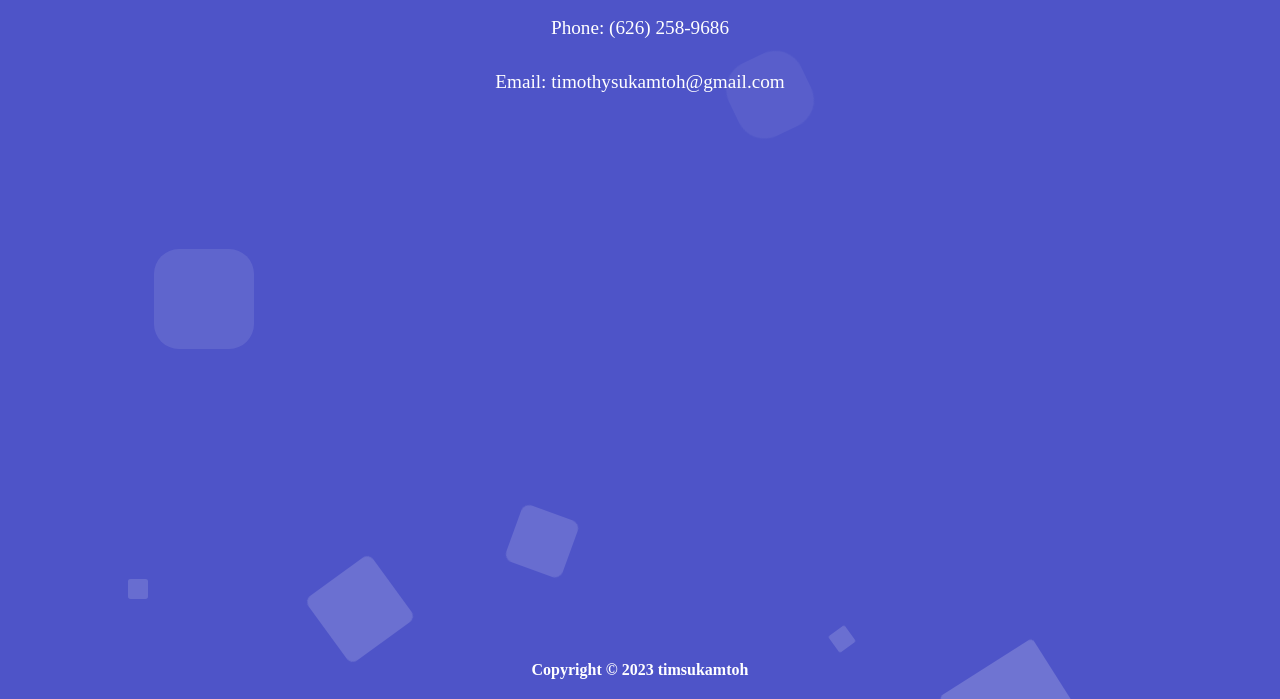
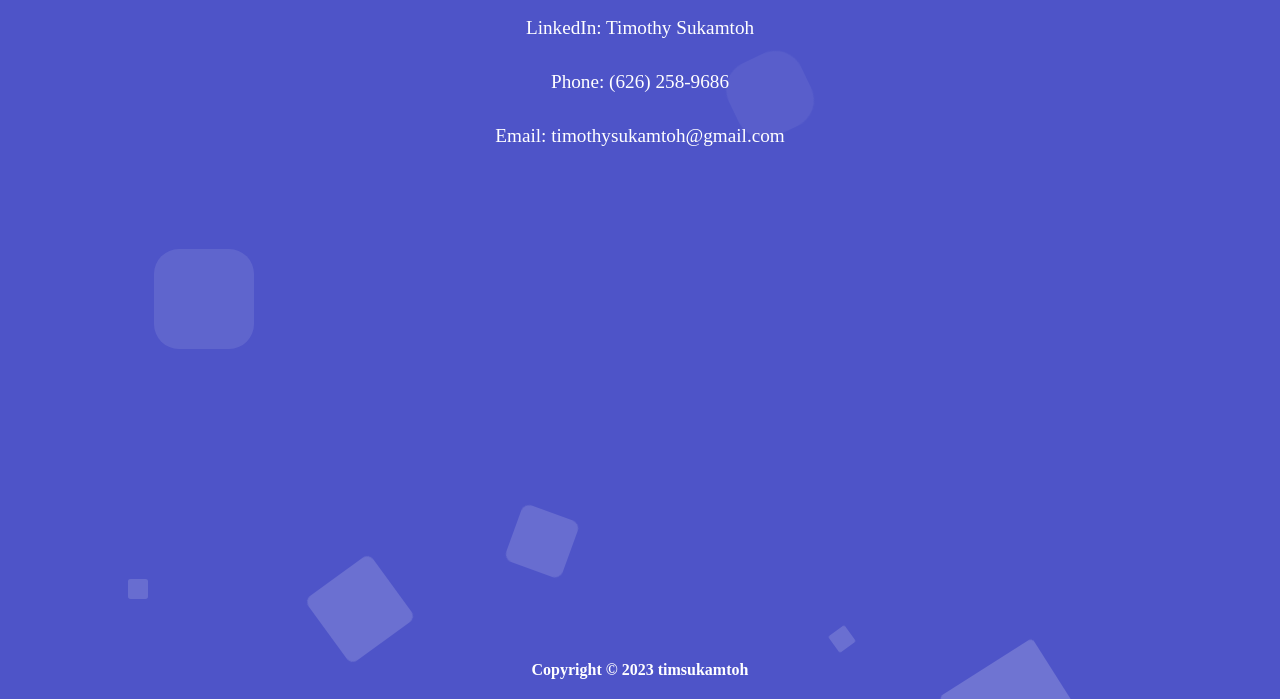
Before and after one commit to timsukamtoh/personal-website, a plain HTML site: page info.html in a window 1280 px wide. Shown: the part 178-877 px from the top of the page. Drawn offline with Linux system fonts and the light colour scheme.

Commit message:
include linkedin url link

```diff
--- a/info.html
+++ b/info.html
@@ -27,6 +27,7 @@
   <div class="main">
     <div class="info-card">
       <p class="info">Github: <a href="https://github.com/timsukamtoh" target="_blank">timsukamtoh</a></p>
+      <p class="info">LinkedIn: <a href="https://www.linkedin.com/in/timothy-sukamtoh-605733163/" target="_blank">Timothy Sukamtoh</a></p>
       <p class="info">Phone: (626) 258-9686</p>
       <p class="info">Email: timothysukamtoh@gmail.com</p>
     </div>
```
